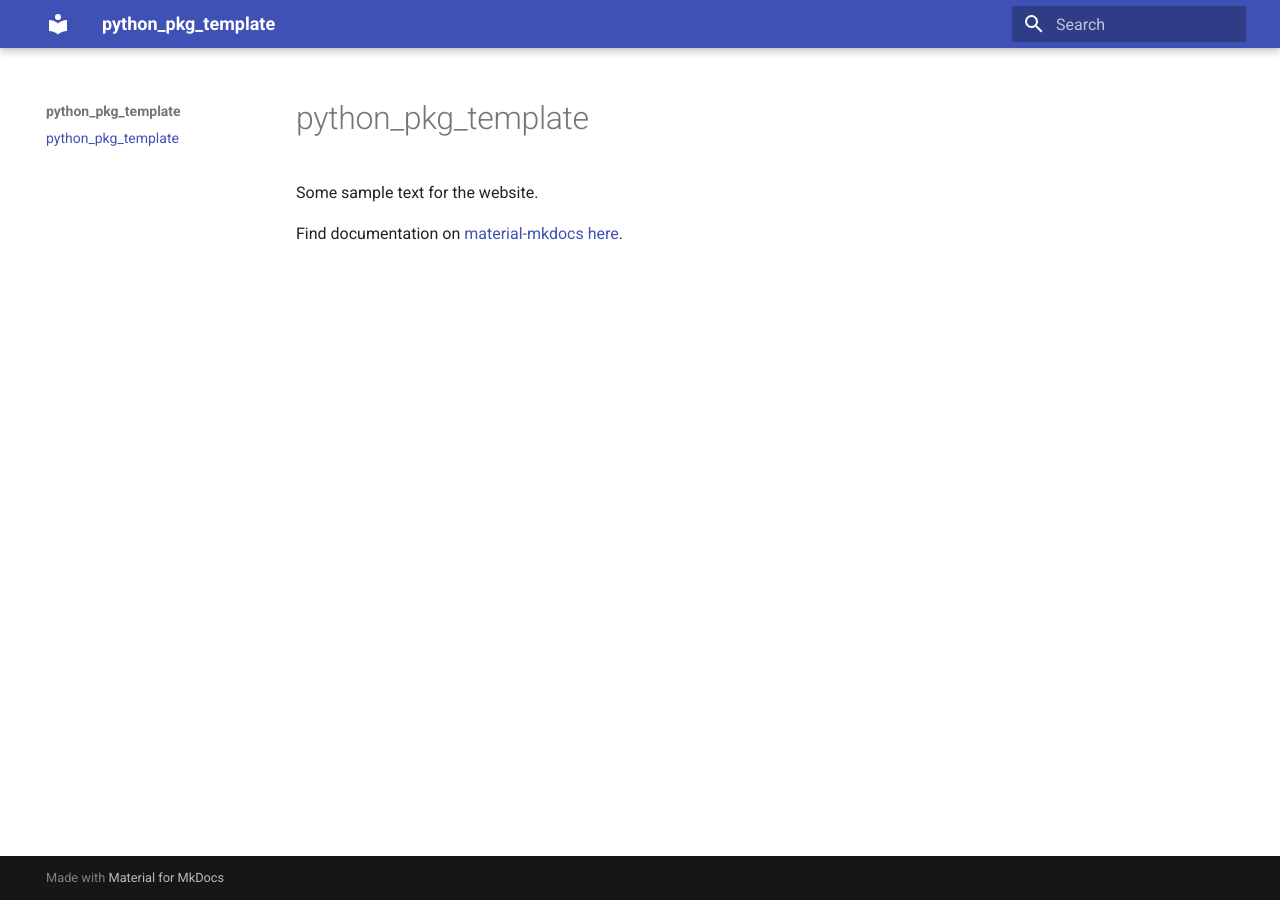
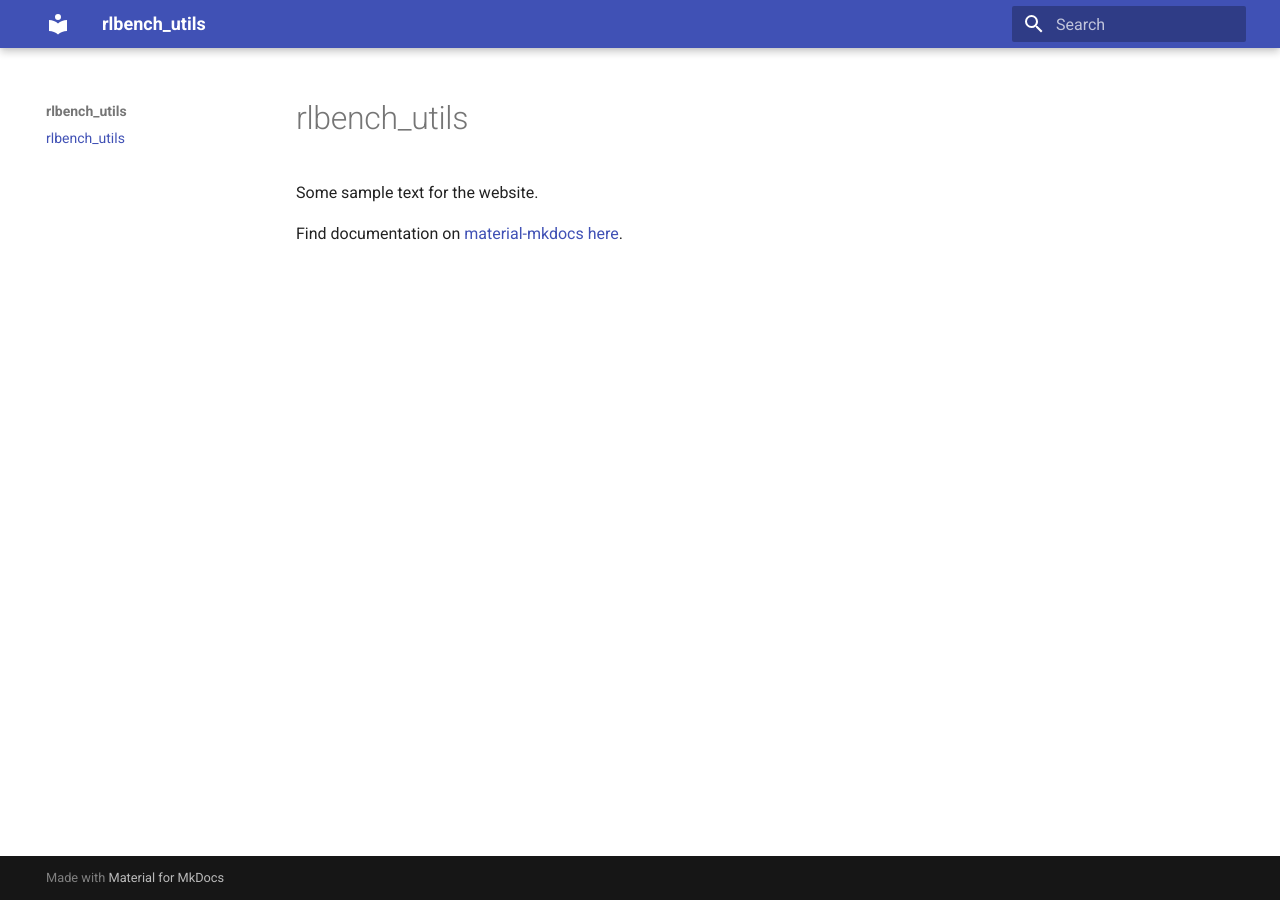
Before and after one commit to r-pad/rlbench_utils, an MkDocs documentation site: the page built from docs/docs/index.md, in a window 1280 px wide. Built offline with MkDocs 1.6.1 and Material for MkDocs 9.7.7, drawn with Linux system fonts in a browser that asks for light colours.

Commit message:
change the name

```diff
--- a/docs/docs/index.md
+++ b/docs/docs/index.md
@@ -1,4 +1,4 @@
-# python_pkg_template
+# rlbench_utils
 
 Some sample text for the website.
 
--- a/docs/mkdocs.yml
+++ b/docs/mkdocs.yml
@@ -1,4 +1,4 @@
-site_name: python_pkg_template
+site_name: rlbench_utils
 theme:
   name: material
 plugins:
--- a/pyproject.toml
+++ b/pyproject.toml
@@ -1,5 +1,5 @@
 [project]
-name = "rpad-python-pkg-template"
+name = "rpad-rlbench-utils"
 version = "0.1.0"
 description = "A Python Package Template"
 readme = "README.md"
```
Also changed, not shown: README.md, 1 other file.
